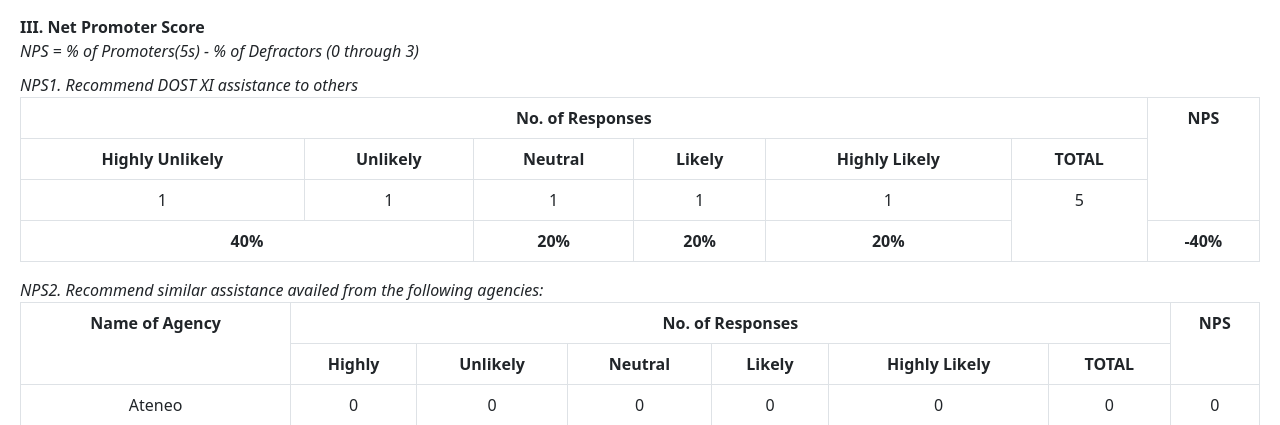
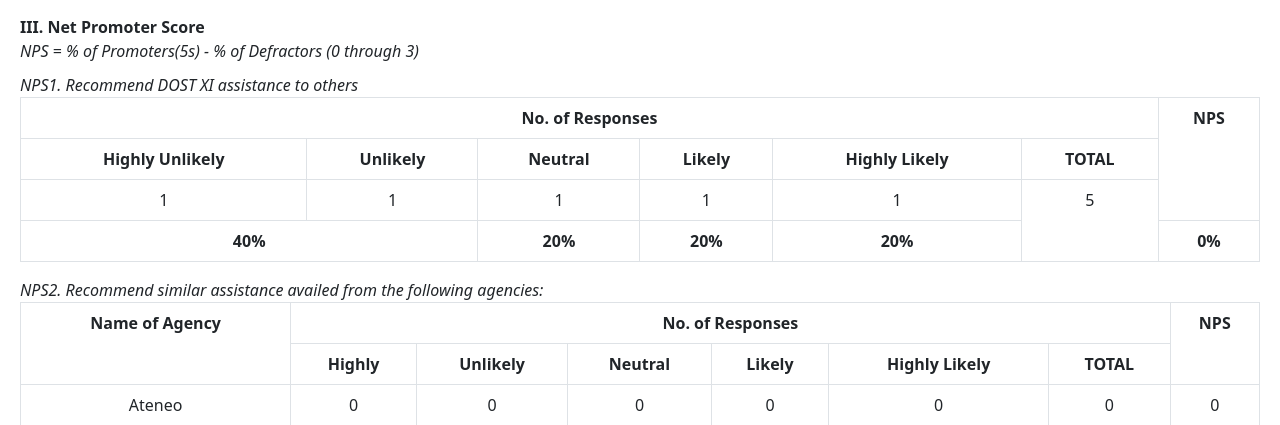
Before and after one commit to TobeJavinz/DOST-CSFS, a PHP site: page /printPage.php in a window 1280 px wide. Shown: the part 1139-1564 px from the top of the page. Run offline with PHP 8.4, Linux system fonts and the light colour scheme; the visitor is signed in with stand-in values (Sample User, id 1); style sheets or scripts are compiled from the project's sources.

Commit message:
Fix calculation of NPS in printPage.php

```diff
--- a/printPage.php
+++ b/printPage.php
@@ -513,7 +513,7 @@ $NET_PROMOTER_5 = $_SESSION['NET_PROMOTER_5'];
                     <?php echo $percent5 . '%' ?>
                 </strong></td>
             <td><strong>
-                    <?php echo $NPS = $percent5 - ($percent12 + $percent3) . '%' ?>
+                    <?php echo $NPS = max(0, $percent5 - ($percent12 + $percent3)) . '%' ?>
                 </strong></td>
 
         </tr>
```
